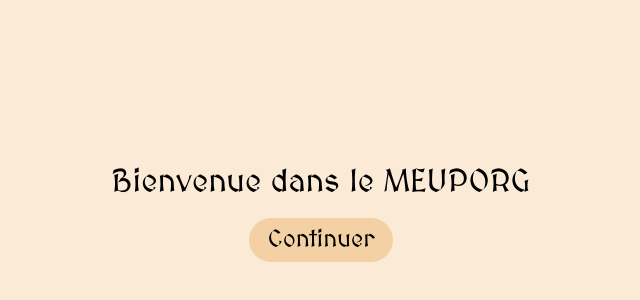
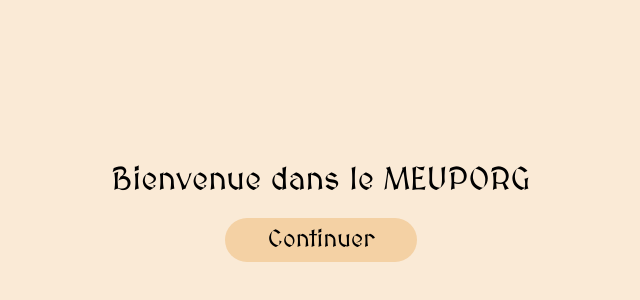
Before and after one commit to Beygs/meuporg, a plain HTML site: page index.html in a window 1280 px wide. Shown: the part 188-488 px from the top of the page, without its empty margins (319-959 px from the left). Drawn offline with Linux system fonts and the light colour scheme.

Commit message:
Btns grid

```diff
--- a/style.css
+++ b/style.css
@@ -100,6 +100,7 @@ body {
 
 #btns {
   display: grid;
+  grid-template-columns: repeat(2, auto);
 }
 
 button {
@@ -108,4 +109,6 @@ button {
   border-radius: 2rem;
   font-size: 1.5rem;
   background-color: hsl(34, 78%, 80%);
+  margin: .1em;
+  min-width: 12rem;
 }
```
